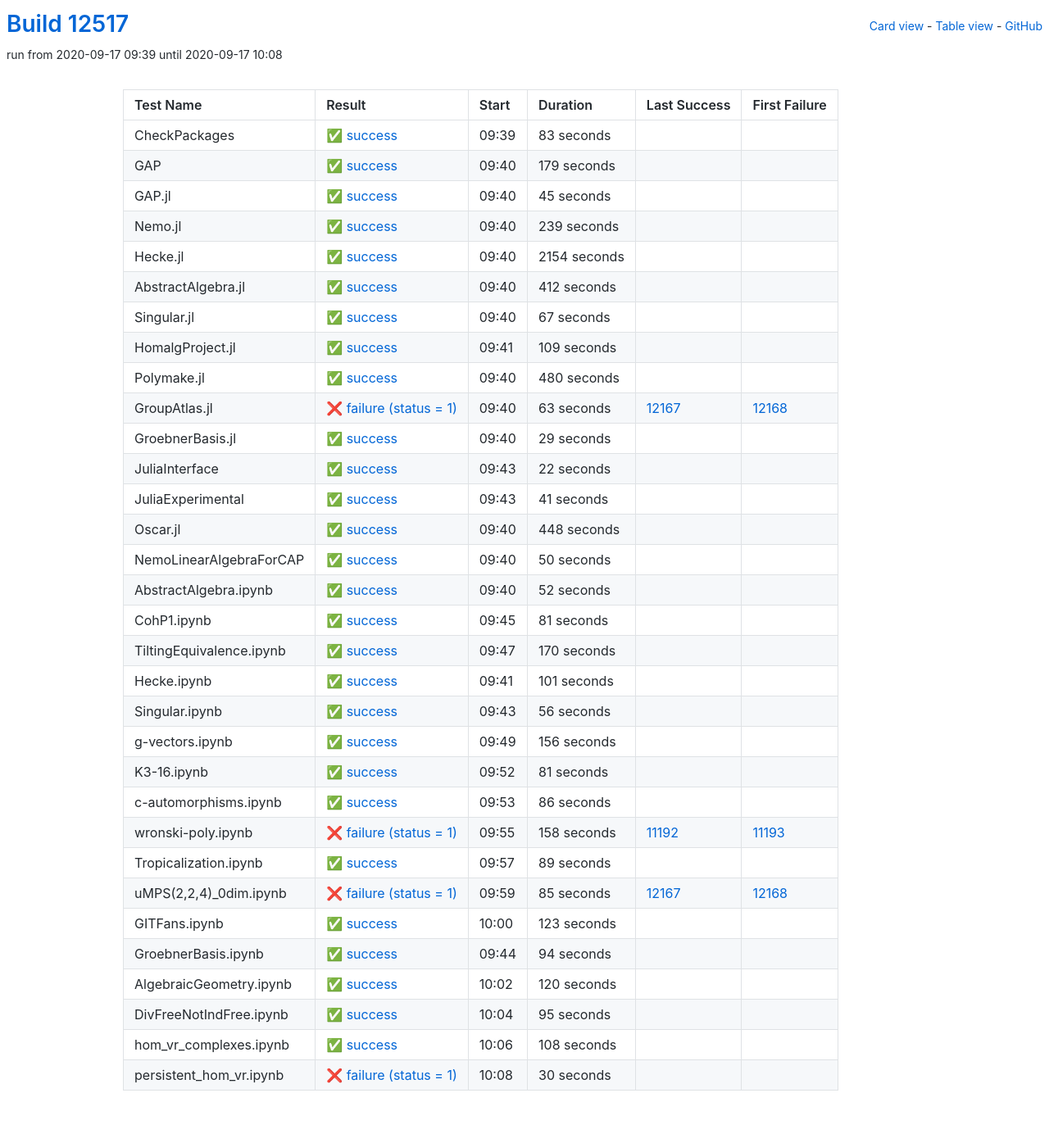
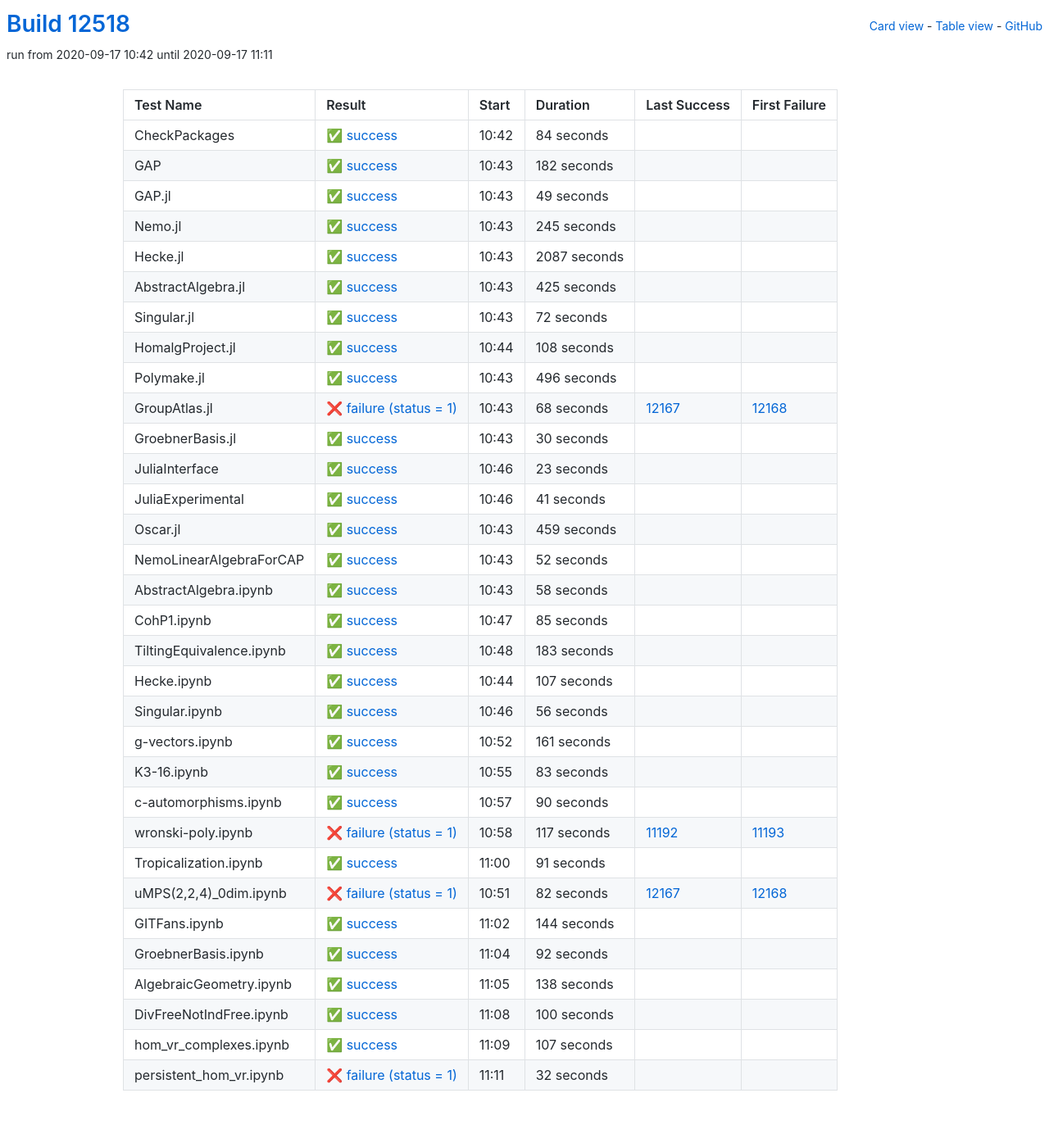
Before and after one commit to oscar-system/oscar-ci-status, a Jekyll site: the page built from table.html, in a window 1280 px wide. Shown: the whole page at 82% size. Built offline with Jekyll 4.4.1, drawn with Linux system fonts in a browser that asks for light colours.

Commit message:
Build #12518

```diff
--- a/_data/ci.yml
+++ b/_data/ci.yml
@@ -1,6 +1,6 @@
 ---
-build: 12517
-build_url: https://oscarci.mathematik.uni-kl.de/job/oscar/12517/
+build: 12518
+build_url: https://oscarci.mathematik.uni-kl.de/job/oscar/12518/
 job: oscar
 organization: oscar-system
 repo: oscar-ci-status
@@ -8,152 +8,152 @@
 tests:
 - name: CheckPackages
   id: checkpackages
-  log: https://oscarci.mathematik.uni-kl.de/job/oscar/12517/artifact/logs/build-12517/CheckPackages.log
-  start: 2020-09-17 09:39
+  log: https://oscarci.mathematik.uni-kl.de/job/oscar/12518/artifact/logs/build-12518/CheckPackages.log
+  start: 2020-09-17 10:42
   success: true
   exitcode: 0
   status: success
-  duration: 83
+  duration: 84
   last_success: false
   last_success_url:
   first_failure: false
   first_failure_url:
 - name: GAP
   id: gap
-  log: https://oscarci.mathematik.uni-kl.de/job/oscar/12517/artifact/logs/build-12517/GAP.log
-  start: 2020-09-17 09:40
+  log: https://oscarci.mathematik.uni-kl.de/job/oscar/12518/artifact/logs/build-12518/GAP.log
+  start: 2020-09-17 10:43
   success: true
   exitcode: 0
   status: success
-  duration: 179
+  duration: 182
   last_success: false
   last_success_url:
   first_failure: false
   first_failure_url:
 - name: GAP.jl
   id: gap-jl
-  log: https://oscarci.mathematik.uni-kl.de/job/oscar/12517/artifact/logs/build-12517/GAP.jl.log
-  start: 2020-09-17 09:40
+  log: https://oscarci.mathematik.uni-kl.de/job/oscar/12518/artifact/logs/build-12518/GAP.jl.log
+  start: 2020-09-17 10:43
   success: true
   exitcode: 0
   status: success
-  duration: 45
+  duration: 49
   last_success: false
   last_success_url:
   first_failure: false
   first_failure_url:
 - name: Nemo.jl
   id: nemo-jl
-  log: https://oscarci.mathematik.uni-kl.de/job/oscar/12517/artifact/logs/build-12517/Nemo.jl.log
-  start: 2020-09-17 09:40
+  log: https://oscarci.mathematik.uni-kl.de/job/oscar/12518/artifact/logs/build-12518/Nemo.jl.log
+  start: 2020-09-17 10:43
   success: true
   exitcode: 0
   status: success
-  duration: 239
+  duration: 245
   last_success: false
   last_success_url:
   first_failure: false
   first_failure_url:
 - name: Hecke.jl
   id: hecke-jl
-  log: https://oscarci.mathematik.uni-kl.de/job/oscar/12517/artifact/logs/build-12517/Hecke.jl.log
-  start: 2020-09-17 09:40
+  log: https://oscarci.mathematik.uni-kl.de/job/oscar/12518/artifact/logs/build-12518/Hecke.jl.log
+  start: 2020-09-17 10:43
   success: true
   exitcode: 0
   status: success
-  duration: 2154
+  duration: 2087
   last_success: false
   last_success_url:
   first_failure: false
   first_failure_url:
 - name: AbstractAlgebra.jl
   id: abstractalgebra-jl
-  log: https://oscarci.mathematik.uni-kl.de/job/oscar/12517/artifact/logs/build-12517/AbstractAlgebra.jl.log
-  start: 2020-09-17 09:40
+  log: https://oscarci.mathematik.uni-kl.de/job/oscar/12518/artifact/logs/build-12518/AbstractAlgebra.jl.log
+  start: 2020-09-17 10:43
   success: true
   exitcode: 0
   status: success
-  duration: 412
+  duration: 425
   last_success: false
   last_success_url:
   first_failure: false
   first_failure_url:
 - name: Singular.jl
   id: singular-jl
-  log: https://oscarci.mathematik.uni-kl.de/job/oscar/12517/artifact/logs/build-12517/Singular.jl.log
-  start: 2020-09-17 09:40
+  log: https://oscarci.mathematik.uni-kl.de/job/oscar/12518/artifact/logs/build-12518/Singular.jl.log
+  start: 2020-09-17 10:43
   success: true
   exitcode: 0
   status: success
-  duration: 67
+  duration: 72
   last_success: false
   last_success_url:
   first_failure: false
   first_failure_url:
 - name: HomalgProject.jl
   id: homalgproject-jl
-  log: https://oscarci.mathematik.uni-kl.de/job/oscar/12517/artifact/logs/build-12517/HomalgProject.jl.log
-  start: 2020-09-17 09:41
+  log: https://oscarci.mathematik.uni-kl.de/job/oscar/12518/artifact/logs/build-12518/HomalgProject.jl.log
+  start: 2020-09-17 10:44
   success: true
   exitcode: 0
   status: success
-  duration: 109
+  duration: 108
   last_success: false
   last_success_url:
   first_failure: false
   first_failure_url:
 - name: Polymake.jl
   id: polymake-jl
-  log: https://oscarci.mathematik.uni-kl.de/job/oscar/12517/artifact/logs/build-12517/Polymake.jl.log
-  start: 2020-09-17 09:40
+  log: https://oscarci.mathematik.uni-kl.de/job/oscar/12518/artifact/logs/build-12518/Polymake.jl.log
+  start: 2020-09-17 10:43
   success: true
   exitcode: 0
   status: success
-  duration: 480
+  duration: 496
   last_success: false
   last_success_url:
   first_failure: false
   first_failure_url:
 - name: GroupAtlas.jl
   id: groupatlas-jl
-  log: https://oscarci.mathematik.uni-kl.de/job/oscar/12517/artifact/logs/build-12517/GroupAtlas.jl.log
-  start: 2020-09-17 09:40
+  log: https://oscarci.mathematik.uni-kl.de/job/oscar/12518/artifact/logs/build-12518/GroupAtlas.jl.log
+  start: 2020-09-17 10:43
   success: false
   exitcode: 1
   status: failure
-  duration: 63
+  duration: 68
   last_success: 12167
   last_success_url: https://oscarci.mathematik.uni-kl.de/job/oscar/12167/
   first_failure: 12168
   first_failure_url: https://oscarci.mathematik.uni-kl.de/job/oscar/12168/
 - name: GroebnerBasis.jl
   id: groebnerbasis-jl
-  log: https://oscarci.mathematik.uni-kl.de/job/oscar/12517/artifact/logs/build-12517/GroebnerBasis.jl.log
-  start: 2020-09-17 09:40
+  log: https://oscarci.mathematik.uni-kl.de/job/oscar/12518/artifact/logs/build-12518/GroebnerBasis.jl.log
+  start: 2020-09-17 10:43
   success: true
   exitcode: 0
   status: success
-  duration: 29
+  duration: 30
   last_success: false
   last_success_url:
   first_failure: false
   first_failure_url:
 - name: JuliaInterface
   id: juliainterface
-  log: https://oscarci.mathematik.uni-kl.de/job/oscar/12517/artifact/logs/build-12517/JuliaInterface.log
-  start: 2020-09-17 09:43
+  log: https://oscarci.mathematik.uni-kl.de/job/oscar/12518/artifact/logs/build-12518/JuliaInterface.log
+  start: 2020-09-17 10:46
   success: true
   exitcode: 0
   status: success
-  duration: 22
+  duration: 23
   last_success: false
   last_success_url:
   first_failure: false
   first_failure_url:
 - name: JuliaExperimental
   id: juliaexperimental
-  log: https://oscarci.mathematik.uni-kl.de/job/oscar/12517/artifact/logs/build-12517/JuliaExperimental.log
-  start: 2020-09-17 09:43
+  log: https://oscarci.mathematik.uni-kl.de/job/oscar/12518/artifact/logs/build-12518/JuliaExperimental.log
+  start: 2020-09-17 10:46
   success: true
   exitcode: 0
   status: success
@@ -164,32 +164,20 @@
   first_failure_url:
 - name: Oscar.jl
   id: oscar-jl
-  log: https://oscarci.mathematik.uni-kl.de/job/oscar/12517/artifact/logs/build-12517/Oscar.jl.log
-  start: 2020-09-17 09:40
+  log: https://oscarci.mathematik.uni-kl.de/job/oscar/12518/artifact/logs/build-12518/Oscar.jl.log
+  start: 2020-09-17 10:43
   success: true
   exitcode: 0
   status: success
-  duration: 448
+  duration: 459
   last_success: false
   last_success_url:
   first_failure: false
   first_failure_url:
 - name: NemoLinearAlgebraForCAP
   id: nemolinearalgebraforcap
-  log: https://oscarci.mathematik.uni-kl.de/job/oscar/12517/artifact/logs/build-12517/NemoLinearAlgebraForCAP.log
-  start: 2020-09-17 09:40
-  success: true
-  exitcode: 0
-  status: success
-  duration: 50
-  last_success: false
-  last_success_url:
-  first_failure: false
-  first_failure_url:
-- name: AbstractAlgebra.ipynb
-  id: abstractalgebra-ipynb
-  log: https://oscarci.mathematik.uni-kl.de/job/oscar/12517/artifact/logs/build-12517/AbstractAlgebra.ipynb.log
-  start: 2020-09-17 09:40
+  log: https://oscarci.mathematik.uni-kl.de/job/oscar/12518/artifact/logs/build-12518/NemoLinearAlgebraForCAP.log
+  start: 2020-09-17 10:43
   success: true
   exitcode: 0
   status: success
@@ -198,46 +186,58 @@
   last_success_url:
   first_failure: false
   first_failure_url:
-- name: CohP1.ipynb
-  id: cohp1-ipynb
-  log: https://oscarci.mathematik.uni-kl.de/job/oscar/12517/artifact/logs/build-12517/CohP1.ipynb.log
-  start: 2020-09-17 09:45
+- name: AbstractAlgebra.ipynb
+  id: abstractalgebra-ipynb
+  log: https://oscarci.mathematik.uni-kl.de/job/oscar/12518/artifact/logs/build-12518/AbstractAlgebra.ipynb.log
+  start: 2020-09-17 10:43
   success: true
   exitcode: 0
   status: success
-  duration: 81
+  duration: 58
+  last_success: false
+  last_success_url:
+  first_failure: false
+  first_failure_url:
+- name: CohP1.ipynb
+  id: cohp1-ipynb
+  log: https://oscarci.mathematik.uni-kl.de/job/oscar/12518/artifact/logs/build-12518/CohP1.ipynb.log
+  start: 2020-09-17 10:47
+  success: true
+  exitcode: 0
+  status: success
+  duration: 85
   last_success: false
   last_success_url:
   first_failure: false
   first_failure_url:
 - name: TiltingEquivalence.ipynb
   id: tiltingequivalence-ipynb
-  log: https://oscarci.mathematik.uni-kl.de/job/oscar/12517/artifact/logs/build-12517/TiltingEquivalence.ipynb.log
-  start: 2020-09-17 09:47
+  log: https://oscarci.mathematik.uni-kl.de/job/oscar/12518/artifact/logs/build-12518/TiltingEquivalence.ipynb.log
+  start: 2020-09-17 10:48
   success: true
   exitcode: 0
   status: success
-  duration: 170
+  duration: 183
   last_success: false
   last_success_url:
   first_failure: false
   first_failure_url:
 - name: Hecke.ipynb
   id: hecke-ipynb
-  log: https://oscarci.mathematik.uni-kl.de/job/oscar/12517/artifact/logs/build-12517/Hecke.ipynb.log
-  start: 2020-09-17 09:41
+  log: https://oscarci.mathematik.uni-kl.de/job/oscar/12518/artifact/logs/build-12518/Hecke.ipynb.log
+  start: 2020-09-17 10:44
   success: true
   exitcode: 0
   status: success
-  duration: 101
+  duration: 107
   last_success: false
   last_success_url:
   first_failure: false
   first_failure_url:
 - name: Singular.ipynb
   id: singular-ipynb
-  log: https://oscarci.mathematik.uni-kl.de/job/oscar/12517/artifact/logs/build-12517/Singular.ipynb.log
-  start: 2020-09-17 09:43
+  log: https://oscarci.mathematik.uni-kl.de/job/oscar/12518/artifact/logs/build-12518/Singular.ipynb.log
+  start: 2020-09-17 10:46
   success: true
   exitcode: 0
   status: success
@@ -248,144 +248,144 @@
   first_failure_url:
 - name: g-vectors.ipynb
   id: g-vectors-ipynb
-  log: https://oscarci.mathematik.uni-kl.de/job/oscar/12517/artifact/logs/build-12517/g-vectors.ipynb.log
-  start: 2020-09-17 09:49
+  log: https://oscarci.mathematik.uni-kl.de/job/oscar/12518/artifact/logs/build-12518/g-vectors.ipynb.log
+  start: 2020-09-17 10:52
   success: true
   exitcode: 0
   status: success
-  duration: 156
+  duration: 161
   last_success: false
   last_success_url:
   first_failure: false
   first_failure_url:
 - name: K3-16.ipynb
   id: k3-16-ipynb
-  log: https://oscarci.mathematik.uni-kl.de/job/oscar/12517/artifact/logs/build-12517/K3-16.ipynb.log
-  start: 2020-09-17 09:52
+  log: https://oscarci.mathematik.uni-kl.de/job/oscar/12518/artifact/logs/build-12518/K3-16.ipynb.log
+  start: 2020-09-17 10:55
   success: true
   exitcode: 0
   status: success
-  duration: 81
+  duration: 83
   last_success: false
   last_success_url:
   first_failure: false
   first_failure_url:
 - name: c-automorphisms.ipynb
   id: c-automorphisms-ipynb
-  log: https://oscarci.mathematik.uni-kl.de/job/oscar/12517/artifact/logs/build-12517/c-automorphisms.ipynb.log
-  start: 2020-09-17 09:53
+  log: https://oscarci.mathematik.uni-kl.de/job/oscar/12518/artifact/logs/build-12518/c-automorphisms.ipynb.log
+  start: 2020-09-17 10:57
   success: true
   exitcode: 0
   status: success
-  duration: 86
+  duration: 90
   last_success: false
   last_success_url:
   first_failure: false
   first_failure_url:
 - name: wronski-poly.ipynb
   id: wronski-poly-ipynb
-  log: https://oscarci.mathematik.uni-kl.de/job/oscar/12517/artifact/logs/build-12517/wronski-poly.ipynb.log
-  start: 2020-09-17 09:55
+  log: https://oscarci.mathematik.uni-kl.de/job/oscar/12518/artifact/logs/build-12518/wronski-poly.ipynb.log
+  start: 2020-09-17 10:58
   success: false
   exitcode: 1
   status: failure
-  duration: 158
+  duration: 117
   last_success: 11192
   last_success_url: https://oscarci.mathematik.uni-kl.de/job/oscar/11192/
   first_failure: 11193
   first_failure_url: https://oscarci.mathematik.uni-kl.de/job/oscar/11193/
 - name: Tropicalization.ipynb
   id: tropicalization-ipynb
-  log: https://oscarci.mathematik.uni-kl.de/job/oscar/12517/artifact/logs/build-12517/Tropicalization.ipynb.log
-  start: 2020-09-17 09:57
+  log: https://oscarci.mathematik.uni-kl.de/job/oscar/12518/artifact/logs/build-12518/Tropicalization.ipynb.log
+  start: 2020-09-17 11:00
   success: true
   exitcode: 0
   status: success
-  duration: 89
+  duration: 91
   last_success: false
   last_success_url:
   first_failure: false
   first_failure_url:
 - name: uMPS(2,2,4)_0dim.ipynb
   id: umps-2-2-4-0dim-ipynb
-  log: https://oscarci.mathematik.uni-kl.de/job/oscar/12517/artifact/logs/build-12517/uMPS-2-2-4-_0dim.ipynb.log
-  start: 2020-09-17 09:59
+  log: https://oscarci.mathematik.uni-kl.de/job/oscar/12518/artifact/logs/build-12518/uMPS-2-2-4-_0dim.ipynb.log
+  start: 2020-09-17 10:51
   success: false
   exitcode: 1
   status: failure
-  duration: 85
+  duration: 82
   last_success: 12167
   last_success_url: https://oscarci.mathematik.uni-kl.de/job/oscar/12167/
   first_failure: 12168
   first_failure_url: https://oscarci.mathematik.uni-kl.de/job/oscar/12168/
 - name: GITFans.ipynb
   id: gitfans-ipynb
-  log: https://oscarci.mathematik.uni-kl.de/job/oscar/12517/artifact/logs/build-12517/GITFans.ipynb.log
-  start: 2020-09-17 10:00
+  log: https://oscarci.mathematik.uni-kl.de/job/oscar/12518/artifact/logs/build-12518/GITFans.ipynb.log
+  start: 2020-09-17 11:02
   success: true
   exitcode: 0
   status: success
-  duration: 123
+  duration: 144
   last_success: false
   last_success_url:
   first_failure: false
   first_failure_url:
 - name: GroebnerBasis.ipynb
   id: groebnerbasis-ipynb
-  log: https://oscarci.mathematik.uni-kl.de/job/oscar/12517/artifact/logs/build-12517/GroebnerBasis.ipynb.log
-  start: 2020-09-17 09:44
+  log: https://oscarci.mathematik.uni-kl.de/job/oscar/12518/artifact/logs/build-12518/GroebnerBasis.ipynb.log
+  start: 2020-09-17 11:04
   success: true
   exitcode: 0
   status: success
-  duration: 94
+  duration: 92
   last_success: false
   last_success_url:
   first_failure: false
   first_failure_url:
 - name: AlgebraicGeometry.ipynb
   id: algebraicgeometry-ipynb
-  log: https://oscarci.mathematik.uni-kl.de/job/oscar/12517/artifact/logs/build-12517/AlgebraicGeometry.ipynb.log
-  start: 2020-09-17 10:02
+  log: https://oscarci.mathematik.uni-kl.de/job/oscar/12518/artifact/logs/build-12518/AlgebraicGeometry.ipynb.log
+  start: 2020-09-17 11:05
   success: true
   exitcode: 0
   status: success
-  duration: 120
+  duration: 138
   last_success: false
   last_success_url:
   first_failure: false
   first_failure_url:
 - name: DivFreeNotIndFree.ipynb
   id: divfreenotindfree-ipynb
-  log: https://oscarci.mathematik.uni-kl.de/job/oscar/12517/artifact/logs/build-12517/DivFreeNotIndFree.ipynb.log
-  start: 2020-09-17 10:04
+  log: https://oscarci.mathematik.uni-kl.de/job/oscar/12518/artifact/logs/build-12518/DivFreeNotIndFree.ipynb.log
+  start: 2020-09-17 11:08
   success: true
   exitcode: 0
   status: success
-  duration: 95
+  duration: 100
   last_success: false
   last_success_url:
   first_failure: false
   first_failure_url:
 - name: hom_vr_complexes.ipynb
   id: hom-vr-complexes-ipynb
-  log: https://oscarci.mathematik.uni-kl.de/job/oscar/12517/artifact/logs/build-12517/hom_vr_complexes.ipynb.log
-  start: 2020-09-17 10:06
+  log: https://oscarci.mathematik.uni-kl.de/job/oscar/12518/artifact/logs/build-12518/hom_vr_complexes.ipynb.log
+  start: 2020-09-17 11:09
   success: true
   exitcode: 0
   status: success
-  duration: 108
+  duration: 107
   last_success: false
   last_success_url:
   first_failure: false
   first_failure_url:
 - name: persistent_hom_vr.ipynb
   id: persistent-hom-vr-ipynb
-  log: https://oscarci.mathematik.uni-kl.de/job/oscar/12517/artifact/logs/build-12517/persistent_hom_vr.ipynb.log
-  start: 2020-09-17 10:08
+  log: https://oscarci.mathematik.uni-kl.de/job/oscar/12518/artifact/logs/build-12518/persistent_hom_vr.ipynb.log
+  start: 2020-09-17 11:11
   success: false
   exitcode: 1
   status: failure
-  duration: 30
+  duration: 32
   last_success: false
   last_success_url:
   first_failure: false
```
Also changed, not shown: README.md.
